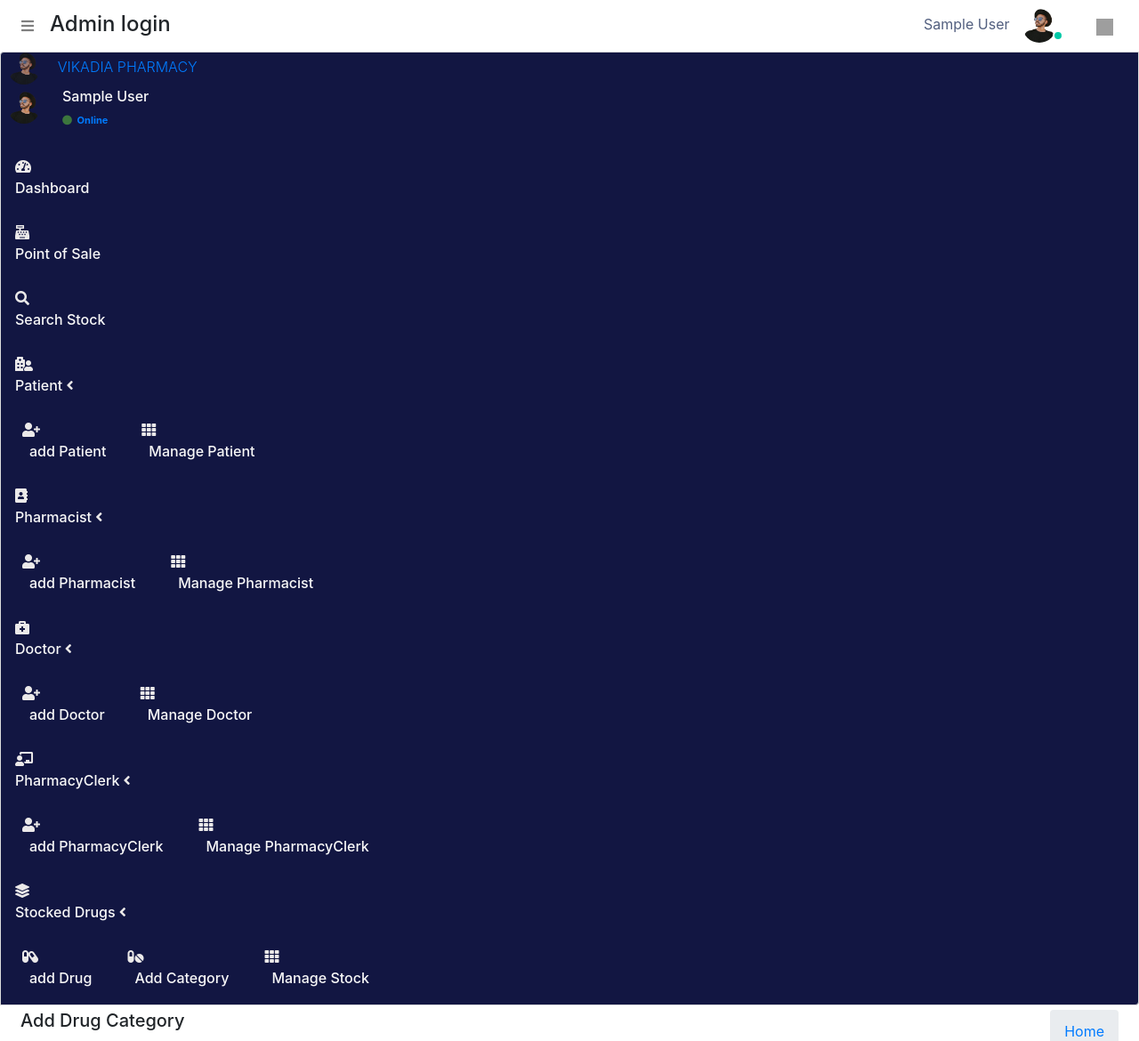
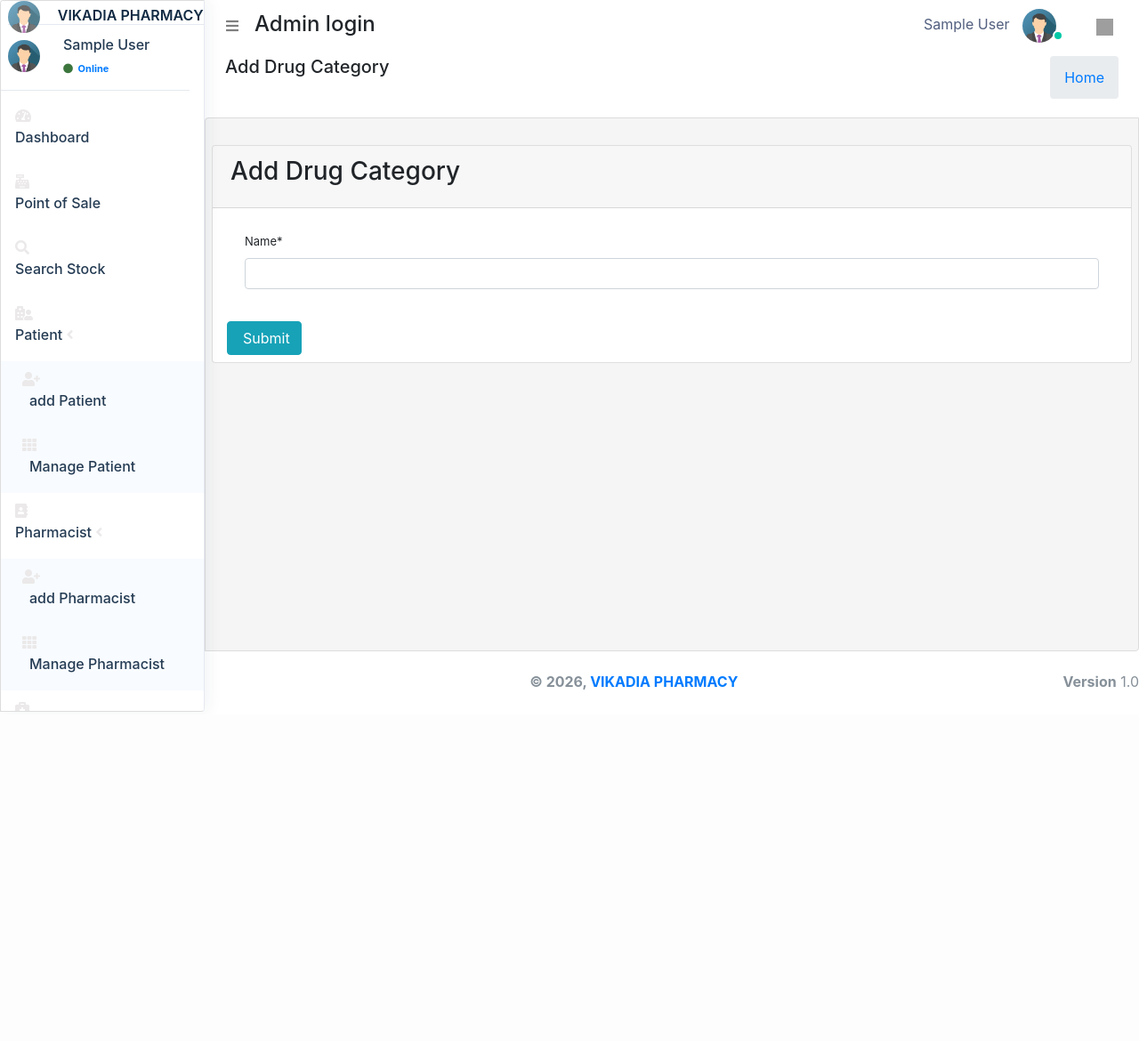
Before and after one commit to vicbarno/pharmacy-management-system1, a Django app: page /admin_user/add_category/ in a window 1280 px wide. Shown: the top 1170 px of the page at 89% size. After the commit the page ends 800 px from the top, so only its background shows below. Run offline with Django 3.2, Linux system fonts and the light colour scheme; a user stored in the database is signed in; tables that the repository leaves empty hold one stand-in row (values such as "Sample post"); some libraries are stand-ins or nearby versions; grey boxes are pictures that could not be loaded.

Commit message:
Apply light responsive admin layout

```diff
--- a/pharmacy/templates/hod_templates/base_template.html
+++ b/pharmacy/templates/hod_templates/base_template.html
@@ -1,12 +1,36 @@
 {% extends 'base_file.html' %}
 {% load static %}
 {% block htm %}
+
+<style>
+    .admin-shell .main-sidebar { position: fixed; top: 0; bottom: 0; left: 0; width: 230px; z-index: 1038; overflow-y: auto; background: #ffffff !important; border-right: 1px solid #e5e9f0; box-shadow: 4px 0 18px rgba(25, 48, 85, .06); }
+    .admin-shell .main-sidebar .brand-link { color: #102a43 !important; border-bottom: 1px solid #e5e9f0; }
+    .admin-shell .main-sidebar .brand-text { color: #102a43 !important; font-weight: 600 !important; }
+    .admin-shell .main-sidebar .user-panel { border-bottom: 1px solid #e5e9f0; }
+    .admin-shell .main-sidebar .info p,
+    .admin-shell .main-sidebar .nav-link,
+    .admin-shell .main-sidebar .nav-link p { color: #243b53 !important; }
+    .admin-shell .main-sidebar .nav-link:hover,
+    .admin-shell .main-sidebar .nav-link.active { background: #eaf4ff !important; color: #0b63ce !important; }
+    .admin-shell .main-sidebar .nav-link:hover p,
+    .admin-shell .main-sidebar .nav-link.active p,
+    .admin-shell .main-sidebar .nav-link:hover i,
+    .admin-shell .main-sidebar .nav-link.active i { color: #0b63ce !important; }
+    .admin-shell .main-sidebar .nav-treeview { background: #f8fbff; }
+    .admin-shell .main-header, .admin-shell .content-wrapper, .admin-shell .main-footer { margin-left: 230px; }
+    .admin-shell .content-wrapper { min-height: calc(100vh - 120px); }
+    @media (max-width: 767px) {
+        .admin-shell .main-sidebar { width: 250px; transform: translateX(-100%); transition: transform .2s ease; }
+        body.admin-sidebar-open .admin-shell .main-sidebar { transform: translateX(0); }
+        .admin-shell .main-header, .admin-shell .content-wrapper, .admin-shell .main-footer { margin-left: 0 !important; }
+    }
+</style>
 
 <body class="hold-transition sidebar-mini layout-fixed">
 
 
 
-    <div class="wrapper">
+    <div class="wrapper admin-shell">
         <!-- Navbar -->
         <nav class="main-header navbar navbar-expand navbar-white navbar-light">
             <!-- Left navbar links -->
@@ -23,7 +47,7 @@
 
                     <a href="#" class="sm-submenu-with-image a">
                         <span>{{user.first_name}}  {{user.last_name}}</span>
-                        <img src="{% static 'images/perfil_1.png' %}" class="img-circle elevation-1" width="38" height="38" alt="">
+                        <img src="{% static 'images/admin.png' %}" class="img-circle elevation-1" width="38" height="38" alt="">
                         <span class="avatar-status avatar-sm-status avatar-status-success"></span>
                     </a>
                 </li>
@@ -98,6 +122,16 @@
 
     </div>
     <script>
+        document.addEventListener('DOMContentLoaded', function () {
+            var menuButton = document.querySelector('[data-widget="pushmenu"]');
+            if (!menuButton) return;
+            menuButton.addEventListener('click', function (event) {
+                event.preventDefault();
+                document.body.classList.toggle('admin-sidebar-open');
+            });
+        });
+    </script>
+    <script>
         setTimeout(function() {
             $('.alert').fadeOut();
         }, 1500);
--- a/pharmacy/templates/hod_templates/sidebar.html
+++ b/pharmacy/templates/hod_templates/sidebar.html
@@ -2,7 +2,7 @@
 <aside class="main-sidebar sidebar-dark-primary elevation-4">
     <!-- Brand Logo -->
     <a href="" class="brand-link ml-2">
-        <img src="{% static 'images/perfil_1.png' %}" alt="" width="36" height="36" class=" img-circle elevation-3" style="opacity: .8">
+        <img src="{% static 'images/admin.png' %}" alt="" width="36" height="36" class=" img-circle elevation-3" style="opacity: .8">
         <span class="brand-text font-weight-light mt-1 ml-3 VIKADIA PHARMACY">VIKADIA PHARMACY</span>
     </a>
 
@@ -12,7 +12,7 @@
         <!-- Sidebar user (optional) -->
         <div class="user-panel mr-3">
             <div class="pull-left image sm-submenu-with-image a ml-2 ">
-                <img src="{% static 'images/perfil_1.png' %}" class="img-circle mt-2" width="36" height="36" alt="User Image">
+                <img src="{% static 'images/admin.png' %}" class="img-circle mt-2" width="36" height="36" alt="User Image">
             </div>
             <div class="pull-left info">
                 <p>{{user.first_name}} {{user.last_name}}</p>
```
